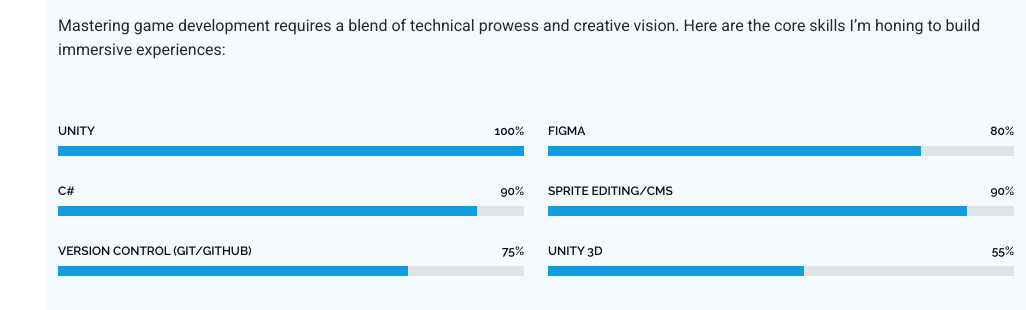
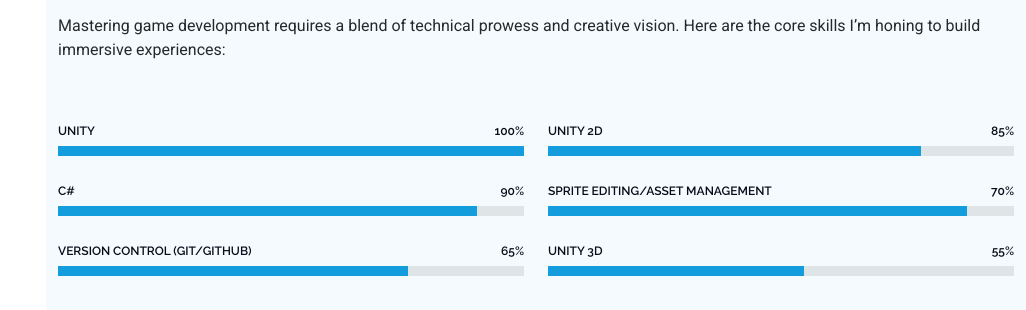
Before and after one commit to arjoooonn/Portfolio, a plain HTML site: page index.html in a window 1280 px wide. Shown: the part 1820-2130 px from the top of the page, without its empty margins (254-1280 px from the left). Drawn offline with Linux system fonts and the light colour scheme.

Commit message:
Update index.html

```diff
--- a/index.html
+++ b/index.html
@@ -165,7 +165,7 @@
             </div><!-- End Skills Item -->
 
             <div class="progress">
-              <span class="skill"><span>Version Control (Git/Github)</span> <i class="val">75%</i></span>
+              <span class="skill"><span>Version Control (Git/Github)</span> <i class="val">65%</i></span>
               <div class="progress-bar-wrap">
                 <div class="progress-bar" role="progressbar" aria-valuenow="75" aria-valuemin="0" aria-valuemax="100"></div>
               </div>
@@ -176,14 +176,14 @@
           <div class="col-lg-6">
 
             <div class="progress">
-              <span class="skill"><span>Figma</span> <i class="val">80%</i></span>
+              <span class="skill"><span>UNITY 2D</span> <i class="val">85%</i></span>
               <div class="progress-bar-wrap">
                 <div class="progress-bar" role="progressbar" aria-valuenow="80" aria-valuemin="0" aria-valuemax="100"></div>
               </div>
             </div><!-- End Skills Item -->
 
             <div class="progress">
-              <span class="skill"><span>Sprite Editing/CMS</span> <i class="val">90%</i></span>
+              <span class="skill"><span>Sprite Editing/Asset Management</span> <i class="val">70%</i></span>
               <div class="progress-bar-wrap">
                 <div class="progress-bar" role="progressbar" aria-valuenow="90" aria-valuemin="0" aria-valuemax="100"></div>
               </div>
```
